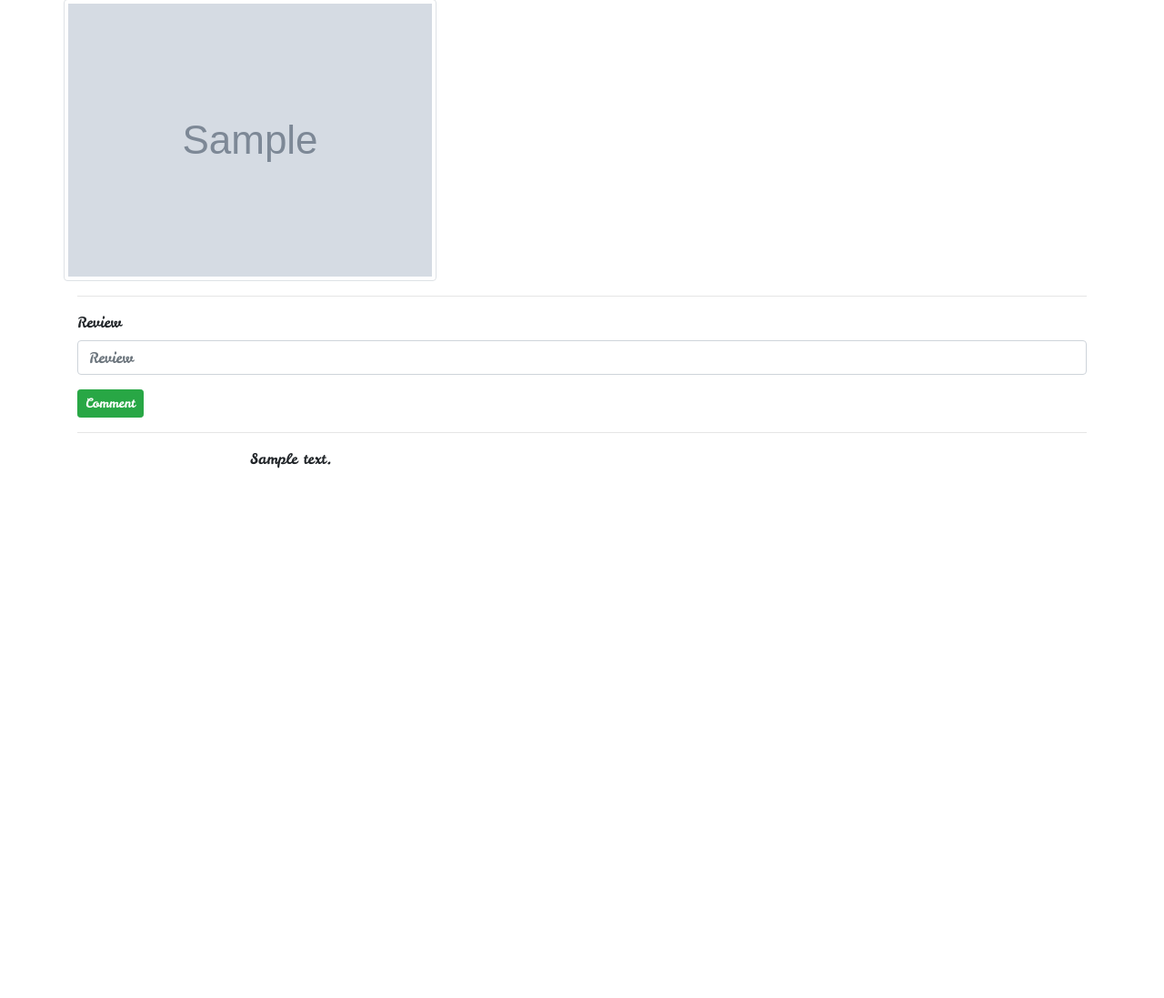
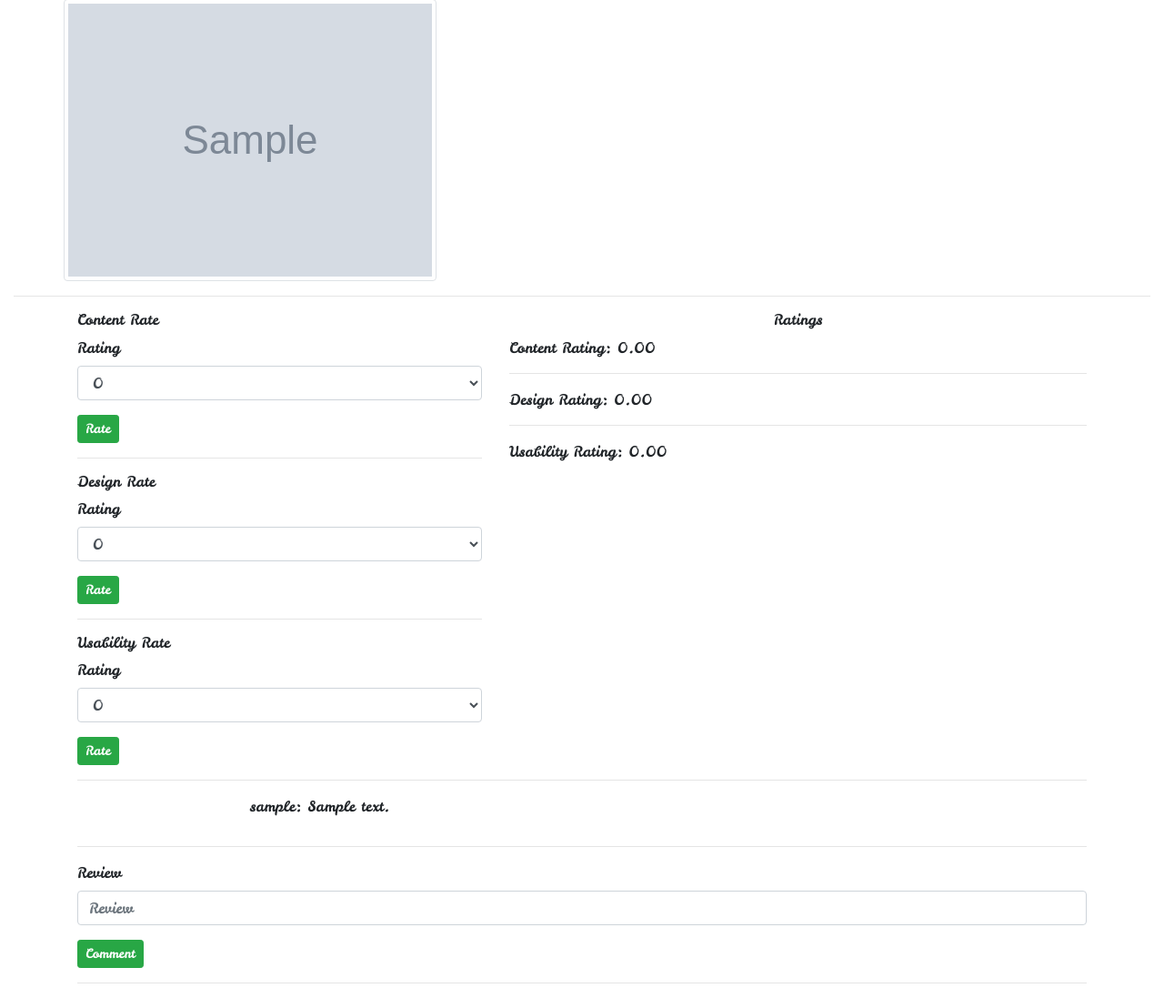
Before and after one commit to Uomar7/neighbourhood, a Django app: page /project/1 in a window 1280 px wide. Shown: the part 263-1360 px from the top of the page at 91% size. Before the commit the page ends 778 px from the top, so only its background shows below. Run offline with Django 3.2, Linux system fonts and the light colour scheme; a user stored in the database is signed in; tables that the repository leaves empty hold one stand-in row (values such as "Sample post"); grey boxes marked "Sample" are stand-in pictures; some libraries are stand-ins or nearby versions.

Commit message:
created view function to rate the projects.

```diff
--- a/awaard/templates/all-temps/index.html
+++ b/awaard/templates/all-temps/index.html
@@ -14,6 +14,9 @@
             <div class="card">
 
                 <!-- Card image -->
+                <div class="card-header">
+                    {{project.profile}}
+                </div>
                 <div class="view overlay">
                     <img class="card-img-top" height="250 !important" width="auto"
                         src="{{ project.project_image.url }}"
@@ -32,7 +35,7 @@
                     <h4 class="card-title">{{ project.title }}</h4>
                     <hr>
                     <!-- Text -->
-                    <p class="card-text"> {{ project.profile }}</p>
+                    <!-- <p class="card-text"> {{ project.profile }}</p> -->
                     <!-- <p class="card-text">Some quick example text to build on the card title and make up the bulk of the
                         card's content.</p> -->
                     <!-- Link -->
--- a/awaard/templates/all-temps/project.html
+++ b/awaard/templates/all-temps/project.html
@@ -23,24 +23,69 @@
         </div> -->
         <hr>
     </div>
+</div>
+<hr>
+
+<div class="container" style="font-family: 'Leckerli One', cursive;">
+    <div class="row">
+        <div class="col-md-5">
+
+            <h6> Content Rate</h6>
+            <form action="{% url 'single_project' project.id %}" method="post">
+                {% csrf_token%}
+                {%bootstrap_form contform layout='inline'%}
+                <input type="submit" class="btn btn-success btn-sm" value="Rate">
+            </form>
+            <hr>
+            <h6> Design Rate</h6>
+            <form action="{% url 'single_project' project.id %}" method="post">
+                {% csrf_token%}
+                {%bootstrap_form desform layout='inline'%}
+                <input type="submit" class="btn btn-success btn-sm" value="Rate">
+            </form>
+            <hr>
+            <h6> Usability Rate</h6>
+            <form action="{% url 'single_project' project.id %}" method="post">
+                {% csrf_token%}
+                {%bootstrap_form useform layout='inline'%}
+                <input type="submit" class="btn btn-success btn-sm" value="Rate">
+            </form>
+        </div>
+        <hr>
+        <div class="col-md-7">
+            <div class="header">
+                <h6 class="text-center">Ratings</h6>
+            </div>
+            <div class="body">
+                <p>Content Rating: {{ct}} </p>
+                <hr>
+                <p>Design Rating: {{dt}} </p>
+                <hr>
+                <p>Usability Rating: {{ut}}</p>
+            </div>
+        </div>
+        <hr>
+    </div>
+    <hr>
+     <div class="row">
+         <div class="col-md-2"></div>
+         <div class="col-md-8">
+             {%for comment in comments%}
+             <div class="well">
+                 <p>{{ comment.posted_by}}: {{comment.review}}</p>
+             </div>
+             {% endfor%}
+         </div>
+         <div class="col-md-2"></div>
+     </div>
     <hr>
     <form action="{% url 'single_project' project.id%}" id="form" method="post">
         {% csrf_token%}
         {%bootstrap_form form layout='inline'%}
         <input type="submit" class="btn btn-success btn-sm" value="Comment">
     </form>
+
     <hr>
-    <div class="row">
-        <div class="col-md-2"></div>
-        <div class="col-md-8">
-            {%for comment in comments%}
-            <div class="well">
-                <p>{{comment.review}}</p>
-            </div>
-            {% endfor%}
-        </div>
-        <div class="col-md-2"></div>
-    </div>
 </div>
 {% endblock%}
 
--- a/awaard/urls.py
+++ b/awaard/urls.py
@@ -12,5 +12,4 @@ urlpatterns=[
     url(r'^api/profile/$',views.ProfileList.as_view()),
     url(r"^new/project/$",views.new_project, name='new_project'),
     url(r'^project/(\d+)',views.single_project, name="single_project"),
-    url(r'^ajax/comments/$',views.user_comment, name='user_comment'),
 ]
--- a/awaard/views.py
+++ b/awaard/views.py
@@ -29,7 +29,6 @@ def new_project(request):
         form = ProjectForm(request.POST,request.FILES)
         if form.is_valid():
             proj = form.save(commit=False)
-            # proj.user = current_user
             proj.profile = current_user
             proj.save()
 
@@ -66,7 +65,14 @@ def edit_profile(request):
 @login_required(login_url='/accounts/login/')
 def single_project(request, project_id):
     current_user = Profile.objects.get(username = request.user)
+    # all forms
+
     form = CommentForm()
+    design_form = DesignRateForm()
+    usability_form = UsabilityRateForm()
+    contentform = ContentRateForm()
+    # endforms
+
     project = Project.objects.get(id=project_id)
     comments = project.comments.all()
 
@@ -75,37 +81,90 @@ def single_project(request, project_id):
     except DoesNotExist:
         raise Http404
 
-    # print(CommentForm)
-    # if request.method == "POST":
-    #     form = CommentForm(request.POST, request.FILES)
-    #     if form.is_valid():
-    #         comment = form.save(commit=False)
-    #         comment.posted_by = request.user
+    if request.method == "POST":
+        form = CommentForm(request.POST, request.FILES)
+        if form.is_valid():
+            comment = form.save(commit=False)
+            comment.posted_by = request.user
+            comment.project = project
 
-    #         comment.save()
-    return render(request, "all-temps/project.html",{"project":project,"form":form,"comments":comments})
+            comment.save()
+            return redirect('single_project', project_id)
+    else:
+        form = CommentForm()
 
-def user_comment(request):
+# form for design rate.
     if request.method == 'POST':
-        comment_text = request.POST.get('the_post')
-        print(comment_text)
-        response_data = {}
+        design_form = DesignRateForm(request.POST, request.FILES)
+        if design_form.is_valid():
+            des = design_form.save(commit = False)
+            des.voter = request.user
+            des.project = project
 
-        comment = Comment(review=comment_text, posted_by=request.user)
-        comment.save()
-        response_data['pk'] = comment.pk
-        response_data['review'] = comment.review
-        response_data['posted_by'] = comment.posted_by
+            des.save()
 
-        return HttpResponse(
-            json.dumps(response_data),
-            content_type = 'application/json'
-        )
     else:
-        return HttpResponse(
-            json.dumps({"nothing to seee":"Nothing is happening"}),
-            content_type = 'application/json'
-        )
+        design_form = DesignRateForm()
+
+# checking if the forms saves anything.
+
+    if request.method == 'POST':
+        contentform = ContentRateForm(request.POST, request.FILES)
+        if contentform.is_valid():
+            des = contentform.save(commit=False)
+            des.voter = request.user
+            des.project = project
+
+            des.save()
+
+    else:
+        contentform = ContentRateForm()
+
+    if request.method == 'POST':
+        usability_form = UsabilityRateForm(request.POST, request.FILES)
+        if usability_form.is_valid():
+            des = usability_form.save(commit=False)
+            des.voter = request.user
+            des.project = project
+
+            des.save()
+
+    else:
+        usability_form = UsabilityRateForm()
+
+    design_total = project.design_rates.all()
+    print(design_total)
+    content_total = project.content_rates.all()
+    print(content_total)
+    usability_total = project.usability_rates.all()
+    print(usability_total)
+    # usability average
+    all = []
+    for item in list(usability_total):
+        all.append(int(item.rating))
+
+    average_use = sum(all)/len(all)
+    use_total = str("{:.2f}".format(average_use))
+
+    # Design average
+    dall = []
+    for ite in list(design_total):
+        dall.append(int(ite.rating))
+
+    average_des = sum(dall)/len(dall)
+    datall = str("{:.2f}".format(average_des))
+
+    # Content Average
+    call = []
+    for it in list(content_total):
+        call.append(int(it.rating))
+
+    average_con = sum(call)/len(call)
+    coll = str("{:.2f}".format(average_con))
+
+
+
+    return render(request, "all-temps/project.html",{"project":project,"form":form,"comments":comments,"useform":usability_form,"desform":design_form,"contform":contentform,"ct":coll,"dt":datall,"ut":use_total})
 
 # Models APIView
 class ProjectList(APIView):
--- a/static/js/comment.js
+++ /dev/null
@@ -1,24 +0,0 @@
-$(document).ready(function () {
-    $('#form').submit(function (event) {
-        event.preventDefault()
-        form = $('#form')
-        console.log(form);
-
-        function create_post(){
-            console.log($('#comment-text').val());
-
-            $.ajax({
-                url : '/ajax/comments/',
-                type : 'POST',
-                data: {the_post: $('#post-text').val()},
-                dataType: 'json',
-                success:function(json){
-                  $('#comment-text').val('')
-                },
-
-            })
-
-        }
-    }) // End of submit event
-
-}) // End of document ready function
```
Also changed, not shown: awaard/migrations/0002_auto_20190703_1057.py (added), awaard/migrations/0003_auto_20190703_1223.py (added), awaard/migrations/0004_auto_20190703_1226.py (added), media/images/728907_RyollgM.png (added), media/images/IMG_9336.JPG (added), media/images/IMG_9343.JPG (added).
